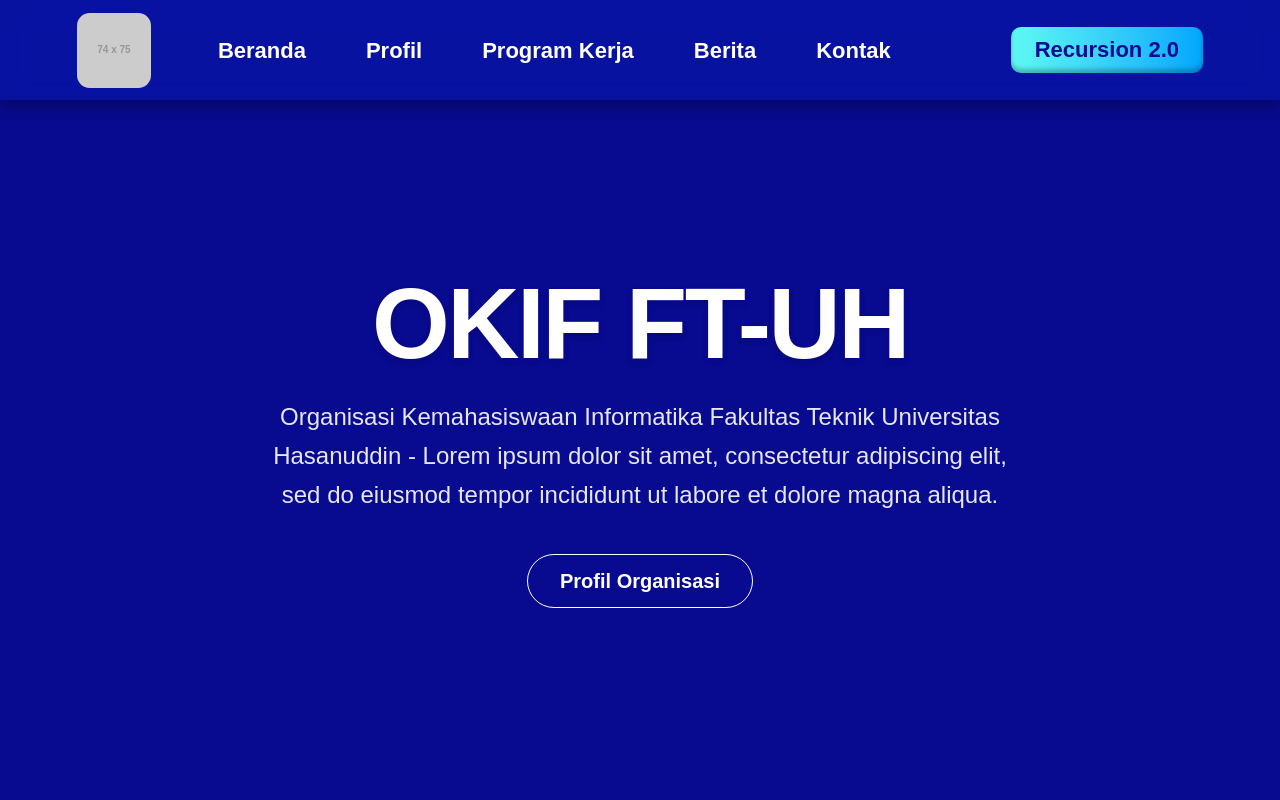
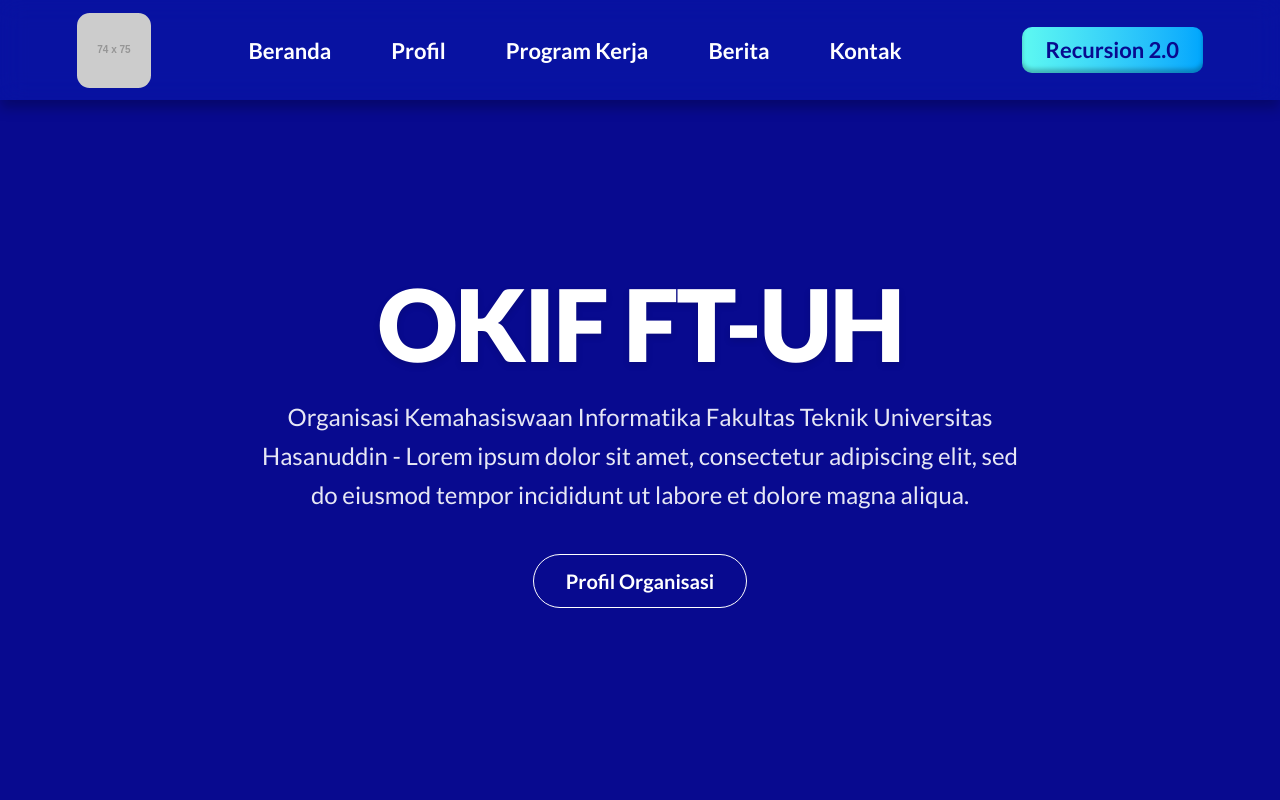
Before and after one commit to Nue4k/OKIF-FT-UH-26, a Next.js app: page / in a window 1280 px wide. Shown: the top 800 px of the page. Built offline with nearby package versions, Linux system fonts and the light colour scheme.

Commit message:
feat: setup global Lato font, create horizontal scroll container, fix scroll layout

```diff
--- a/src/app/globals.css
+++ b/src/app/globals.css
@@ -8,8 +8,7 @@
 @theme inline {
   --color-background: var(--background);
   --color-foreground: var(--foreground);
-  --font-sans: var(--font-geist-sans);
-  --font-mono: var(--font-geist-mono);
+  --font-sans: var(--font-lato), sans-serif;
 
   /* OKIF Color Palette */
   --color-okif-dark: #080A8F;
--- a/src/app/layout.tsx
+++ b/src/app/layout.tsx
@@ -1,20 +1,16 @@
 import type { Metadata } from "next";
-import { Geist, Geist_Mono } from "next/font/google";
+import { Lato } from "next/font/google";
 import "./globals.css";
 
-const geistSans = Geist({
-  variable: "--font-geist-sans",
+const lato = Lato({
+  variable: "--font-lato",
   subsets: ["latin"],
-});
-
-const geistMono = Geist_Mono({
-  variable: "--font-geist-mono",
-  subsets: ["latin"],
+  weight: ["100", "300", "400", "700", "900"],
 });
 
 export const metadata: Metadata = {
-  title: "Create Next App",
-  description: "Generated by create next app",
+  title: "OKIF FT-UH",
+  description: "Organisasi Kemahasiswaan Informatika Fakultas Teknik Universitas Hasanuddin",
 };
 
 export default function RootLayout({
@@ -24,10 +20,10 @@
 }>) {
   return (
     <html
-      lang="en"
-      className={`${geistSans.variable} ${geistMono.variable} h-full antialiased`}
+      lang="id"
+      className="h-full antialiased"
     >
-      <body className="min-h-full flex flex-col">{children}</body>
+      <body className={`${lato.className} min-h-full flex flex-col`}>{children}</body>
     </html>
   );
 }
--- /dev/null
+++ b/src/components/HorizontalScrollContainer.tsx
@@ -0,0 +1,58 @@
+"use client";
+
+import React, { useRef, useEffect } from 'react';
+
+interface HorizontalScrollContainerProps extends React.HTMLAttributes<HTMLDivElement> {
+  children: React.ReactNode;
+}
+
+export default function HorizontalScrollContainer({
+  children,
+  className = '',
+  ...props
+}: HorizontalScrollContainerProps) {
+  const containerRef = useRef<HTMLDivElement>(null);
+
+  useEffect(() => {
+    const container = containerRef.current;
+    if (!container) return;
+
+    const handleWheel = (e: WheelEvent) => {
+      // Check if container has horizontal scrollable content
+      const isScrollable = container.scrollWidth > container.clientWidth;
+      if (!isScrollable || e.deltaY === 0) return;
+
+      // Determine if we are at the very edges
+      const atLeft = container.scrollLeft === 0;
+      // Use Math.ceil to avoid sub-pixel rounding errors causing lockups
+      const atRight = Math.ceil(container.scrollLeft + container.clientWidth) >= container.scrollWidth;
+
+      // Let the browser handle vertical scrolling if we are at the edges
+      // and the user is trying to scroll past them
+      if (e.deltaY < 0 && atLeft) return; // scrolling UP at Left edge
+      if (e.deltaY > 0 && atRight) return; // scrolling DOWN at Right edge
+
+      // Otherwise, intercept vertical scroll and turn it into horizontal scroll
+      e.preventDefault();
+      container.scrollLeft += e.deltaY;
+    };
+
+    // Attach with passive: false so we can call e.preventDefault()
+    container.addEventListener('wheel', handleWheel, { passive: false });
+
+    return () => {
+      container.removeEventListener('wheel', handleWheel);
+    };
+  }, []);
+
+  return (
+    <div
+      ref={containerRef}
+      className={`flex flex-nowrap overflow-x-auto [&::-webkit-scrollbar]:hidden ${className}`}
+      style={{ scrollbarWidth: 'none', msOverflowStyle: 'none', ...props.style }}
+      {...props}
+    >
+      {children}
+    </div>
+  );
+}
--- a/src/components/Navbar.tsx
+++ b/src/components/Navbar.tsx
@@ -33,7 +33,7 @@
             <a
               key={index}
               href={link.href}
-              className="text-white text-[22px] font-bold font-lato hover:text-cyan-400 transition-colors"
+              className="text-white text-[22px] font-bold hover:text-cyan-400 transition-colors"
             >
               {link.label}
             </a>
@@ -42,7 +42,7 @@
 
         {/* Recursion 2.0 Button */}
         <button className="hidden md:flex px-[24px] py-[12px] bg-gradient-to-r from-[#5EF9F1] to-[#00A6FD] rounded-[10px] shadow-[inset_0_-4px_4px_rgba(0,0,0,0.25)] hover:brightness-110 transition-all active:translate-y-1">
-          <span className="text-[#080A8F] text-[22px] font-bold font-lato leading-none">
+          <span className="text-[#080A8F] text-[22px] font-bold leading-none">
             Recursion 2.0
           </span>
         </button>
--- a/src/components/ProgramKerjaSection.tsx
+++ b/src/components/ProgramKerjaSection.tsx
@@ -1,5 +1,6 @@
 import React from 'react';
 import BaseSection from './BaseSection';
+import HorizontalScrollContainer from './HorizontalScrollContainer';
 
 export default function ProgramKerjaSection() {
   const kompartemen = [
@@ -26,11 +27,11 @@
       </div>
 
       {/* Kompartemen Tabs */}
-      <div className="flex flex-wrap justify-center gap-4 w-full max-w-5xl mb-12">
+      <HorizontalScrollContainer className="justify-start gap-4 w-full max-w-5xl mb-12 pb-4 px-4">
         {kompartemen.map((item, index) => (
           <button
             key={index}
-            className={`px-6 py-3 rounded-2xl font-bold text-sm md:text-base border transition-all ${
+            className={`px-6 py-3 rounded-2xl font-bold text-sm md:text-base border transition-all whitespace-nowrap flex-shrink-0 ${
               index === 0
               ? 'bg-white text-[#0C35E9] border-white shadow-[0_0_15px_rgba(255,255,255,0.5)]'
               : 'bg-[#080A8F] text-white border-white/30 hover:bg-white/10'
@@ -39,7 +40,7 @@
             {item}
           </button>
         ))}
-      </div>
+      </HorizontalScrollContainer>
 
       {/* Program Kerja Box */}
       <div className="w-full flex flex-col gap-6">
```
